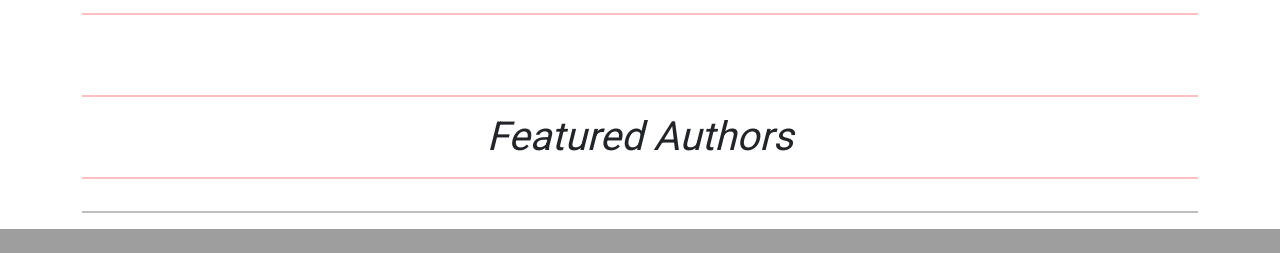
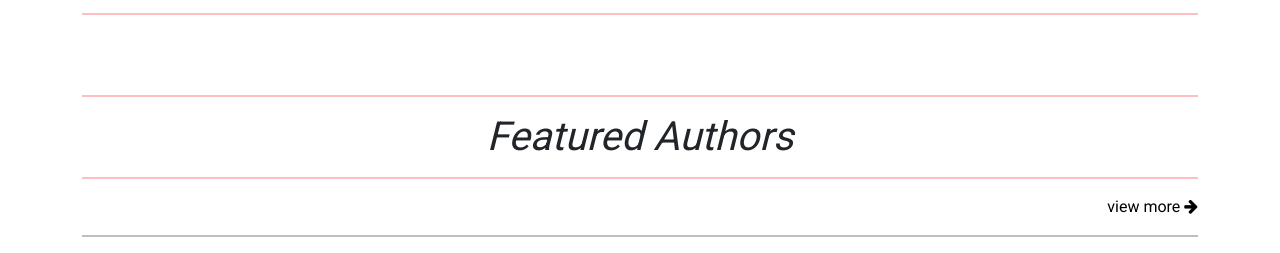
Before and after one commit to ASWIN-CHUNDEKKAD/BOOK_SPOT-ecommerce-Project, a Django app: page / in a window 1280 px wide. Shown: the part 851-1104 px from the top of the page. Before the commit the page ends 1080 px from the top, so only its background shows below. Run offline with Django 4.2, Linux system fonts and the light colour scheme; data that the repository does not hold is empty; parts of the project's set-up code (start-up, migrations or seed data) failed here and were passed over; some libraries are stand-ins or nearby versions.

Commit message:
Authors slider -view more option implement

```diff
--- a/bookstore/store/templates/store/authors/authors_slider.html
+++ b/bookstore/store/templates/store/authors/authors_slider.html
@@ -24,6 +24,7 @@
           </div>
           {% endfor %}
         </div>
+        <a href="{% url 'authors' %}"><p class="text-end">view more <i class="fa fa-arrow-right" aria-hidden="true"></i></p></a>
         <hr style="height:2px;border-width:2px;color:red;background-color:black">
       </div>
     </div>
```
